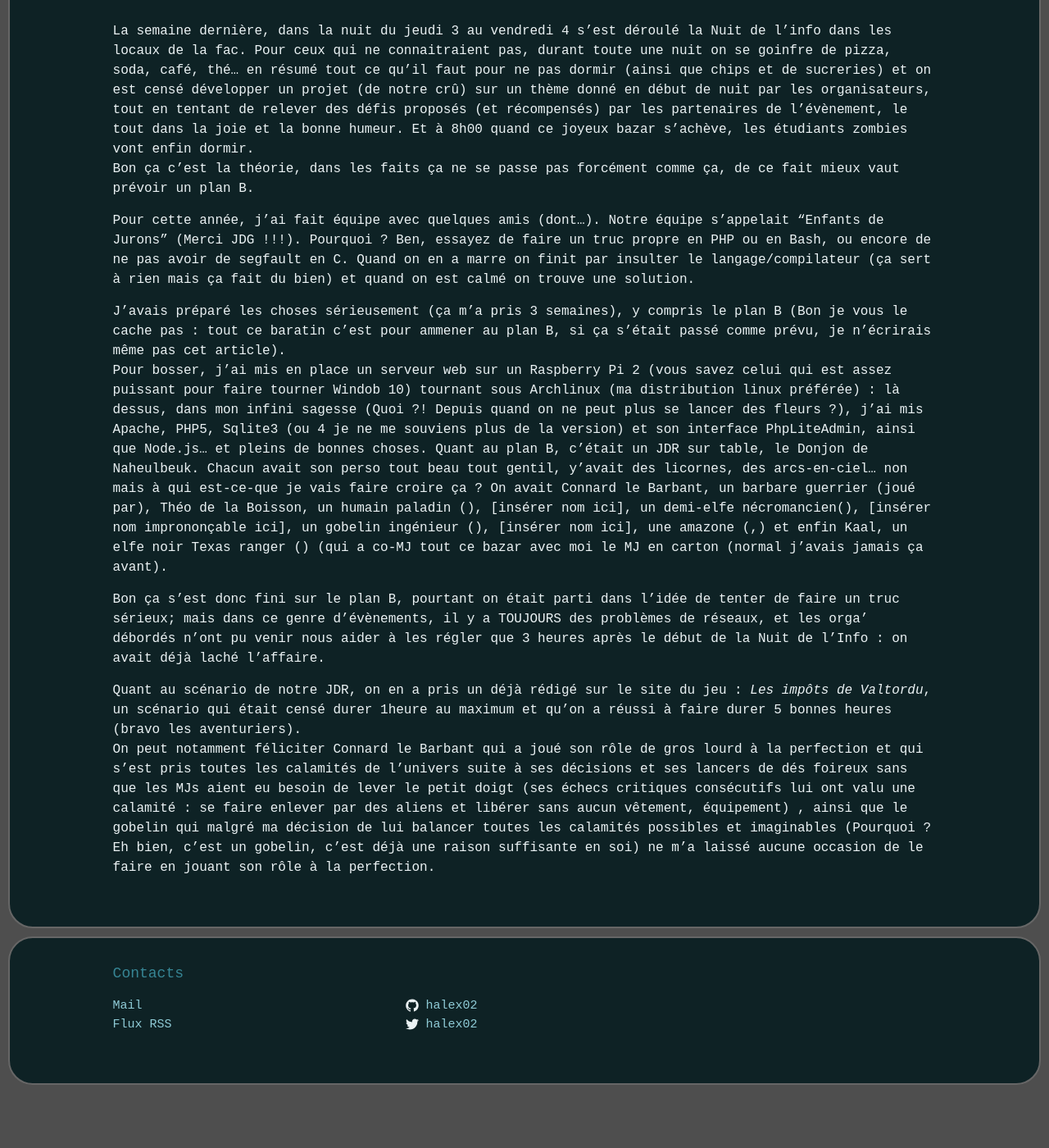
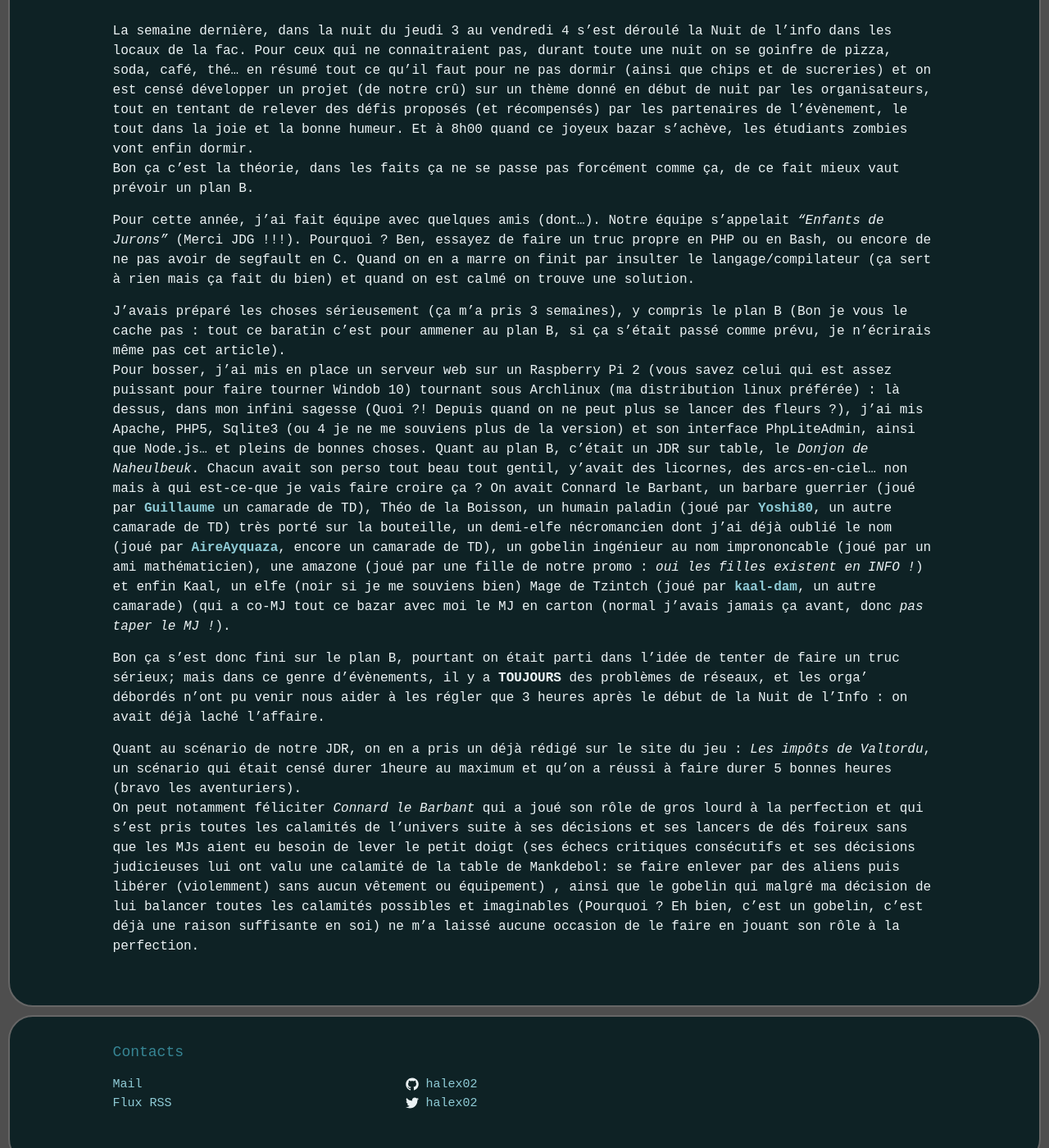
Before and after one commit to halex02/halex02.github.io, a Jekyll site: the page built from _posts/2015-12-09-Nuit-Info-2015.markdown, in a window 1280 px wide and 1400 px high, scrolled down 204 px. Shown: the whole window at 82% size. Built offline with Jekyll 4.4.1, drawn with Linux system fonts in a browser that asks for light colours; nearby versions of some CDN libraries; library files that are not in the unit come from our copies; before the commit the page ends 1537 px from its top, so only the background shows below that.

Commit message:
maj post nuit info

```diff
--- a/_config.yml
+++ b/_config.yml
@@ -8,6 +8,7 @@
 # Site settings
 title: Les divagations d'un geek !
 email: alexandre.houplon@etudiant.univ-lille1.fr
+permalink: /:month-:day-:year/:title.html
 description: > # this means to ignore newlines until "baseurl:"
   Petit Blog sans intérêt d'un étudiant en informatique.
 baseurl: "" # the subpath of your site, e.g. /blog
--- a/_posts/2015-12-09-Nuit-Info-2015.markdown
+++ b/_posts/2015-12-09-Nuit-Info-2015.markdown
@@ -2,18 +2,23 @@
 layout: post
 title: "Nuit de l'Info 2015"
 date:  2015-12-09 17:11:55
-categories : informatique,lille1,jdr,nuitInfo
+categories : informatique lille1 jdr nuitInfo
 ---
 La semaine dernière, dans la nuit du jeudi 3 au vendredi 4 s'est déroulé la Nuit de l'info dans les locaux de la fac. Pour ceux qui ne connaitraient pas, durant toute une nuit on se goinfre de pizza, soda, café, thé... en résumé tout ce qu'il faut pour ne pas dormir (ainsi que chips et de sucreries) et on est censé développer un projet (de notre crû) sur un thème donné en début de nuit par les organisateurs, tout en tentant de relever des défis proposés (et récompensés) par les partenaires de l'évènement, le tout dans la joie et la bonne humeur. Et à 8h00 quand ce joyeux bazar s'achève, les étudiants zombies vont enfin dormir.
 Bon ça c'est la théorie, dans les faits ça ne se passe pas forcément comme ça, de ce fait mieux vaut prévoir un plan B.
 
-Pour cette année, j'ai fait équipe avec quelques amis (dont...). Notre équipe s'appelait "Enfants de Jurons" (Merci JDG !!!). Pourquoi ? Ben, essayez de faire un truc propre en PHP ou en Bash, ou encore de ne pas avoir de segfault en C. Quand on en a marre on finit par insulter le langage/compilateur (ça sert à rien mais ça fait du bien) et quand on est calmé on trouve une solution.
+Pour cette année, j'ai fait équipe avec quelques amis (dont...). Notre équipe s'appelait *"Enfants de Jurons"* (Merci JDG !!!). Pourquoi ? Ben, essayez de faire un truc propre en PHP ou en Bash, ou encore de ne pas avoir de segfault en C. Quand on en a marre on finit par insulter le langage/compilateur (ça sert à rien mais ça fait du bien) et quand on est calmé on trouve une solution.
 
 J'avais préparé les choses sérieusement (ça m'a pris 3 semaines), y compris le plan B (Bon je vous le cache pas : tout ce baratin c'est pour ammener au plan B, si ça s'était passé comme prévu, je n'écrirais même pas cet article).
 Pour bosser, j'ai mis en place un serveur web sur un Raspberry Pi 2 (vous savez celui qui est assez puissant pour faire tourner Windob 10) tournant sous Archlinux (ma distribution linux préférée) : là dessus, dans mon infini sagesse (Quoi ?! Depuis quand on ne peut plus se lancer des fleurs ?), j'ai mis Apache, PHP5, Sqlite3 (ou 4 je ne me souviens plus de la version) et son interface PhpLiteAdmin, ainsi que Node.js... et pleins de bonnes choses.
-Quant au plan B, c'était un JDR sur table, le Donjon de Naheulbeuk. Chacun avait son perso tout beau tout gentil, y'avait des licornes, des arcs-en-ciel... non mais à qui est-ce-que je vais faire croire ça ? On avait Connard le Barbant, un barbare guerrier (joué par), Théo de la Boisson, un humain paladin (), [insérer nom ici], un demi-elfe nécromancien(), [insérer nom imprononçable ici], un gobelin ingénieur (), [insérer nom ici], une amazone (,) et enfin Kaal, un elfe noir Texas ranger () (qui a co-MJ tout ce bazar avec moi le MJ en carton (normal j'avais jamais ça avant).
+Quant au plan B, c'était un JDR sur table, le _Donjon de Naheulbeuk_. Chacun avait son perso tout beau tout gentil, y'avait des licornes, des arcs-en-ciel... non mais à qui est-ce-que je vais faire croire ça ? On avait Connard le Barbant, un barbare guerrier (joué par [Guillaume][Guillaume-github] un camarade de TD), Théo de la Boisson, un humain paladin (joué par [Yoshi80][Yoshi80-github], un autre camarade de TD) très porté sur la bouteille, un demi-elfe nécromancien dont j'ai déjà oublié le nom (joué par [AireAyquaza][AireAyquaza-github], encore un camarade de TD), un gobelin ingénieur au nom imprononcable (joué par un ami mathématicien), une amazone (joué par une fille de notre promo : _oui les filles existent en INFO !_) et enfin Kaal, un elfe (noir si je me souviens bien) Mage de Tzintch (joué par [kaal-dam][kaal-dam-github], un autre camarade) (qui a co-MJ tout ce bazar avec moi le MJ en carton (normal j'avais jamais ça avant, donc _pas taper le MJ !_).
 
-Bon ça s'est donc fini sur le plan B, pourtant on était parti dans l'idée de tenter de faire un truc sérieux; mais dans ce genre d'évènements, il y a TOUJOURS des problèmes de réseaux, et les orga' débordés n'ont pu venir nous aider à les régler que 3 heures après le début de la Nuit de l'Info : on avait déjà laché l'affaire.
+Bon ça s'est donc fini sur le plan B, pourtant on était parti dans l'idée de tenter de faire un truc sérieux; mais dans ce genre d'évènements, il y a **TOUJOURS** des problèmes de réseaux, et les orga' débordés n'ont pu venir nous aider à les régler que 3 heures après le début de la Nuit de l'Info : on avait déjà laché l'affaire.
 
 Quant au scénario de notre JDR, on en a pris un déjà rédigé sur le site du jeu : _Les impôts de Valtordu_, un scénario qui était censé durer 1heure au maximum et qu'on a réussi à faire durer 5 bonnes heures (bravo les aventuriers).
-On peut notamment féliciter Connard le Barbant qui a joué son rôle de gros lourd à la perfection et qui s'est pris toutes les calamités de l'univers suite à ses décisions et ses lancers de dés foireux sans que les MJs aient eu besoin de lever le petit doigt (ses échecs critiques consécutifs lui ont valu une calamité  : se faire enlever par des aliens et libérer sans aucun vêtement, équipement) , ainsi que le gobelin qui malgré ma décision de lui balancer toutes les calamités possibles et imaginables (Pourquoi ? Eh bien, c'est un gobelin, c'est déjà une raison suffisante en soi)  ne m'a laissé aucune occasion de le faire en jouant son rôle à la perfection.
+On peut notamment féliciter *Connard le Barbant* qui a joué son rôle de gros lourd à la perfection et qui s'est pris toutes les calamités de l'univers suite à ses décisions et ses lancers de dés foireux sans que les MJs aient eu besoin de lever le petit doigt (ses échecs critiques consécutifs et ses décisions judicieuses lui ont valu une calamité de la table de Mankdebol: se faire enlever par des aliens puis libérer (violemment) sans aucun vêtement ou équipement) , ainsi que le gobelin qui malgré ma décision de lui balancer toutes les calamités possibles et imaginables (Pourquoi ? Eh bien, c'est un gobelin, c'est déjà une raison suffisante en soi) ne m'a laissé aucune occasion de le faire en jouant son rôle à la perfection.
+
+[Guillaume-github]: https://github.com/g-ongenae
+[Yoshi80-github]: https://github.com/Yoshi80
+[AireAyquaza-github]: https://github.com/AireAyquaza
+[kaal-dam-github]: https://github.com/kaal-dam
```
Also changed, not shown: script/ajaxContentLoader.js (+5 -13 lines).
